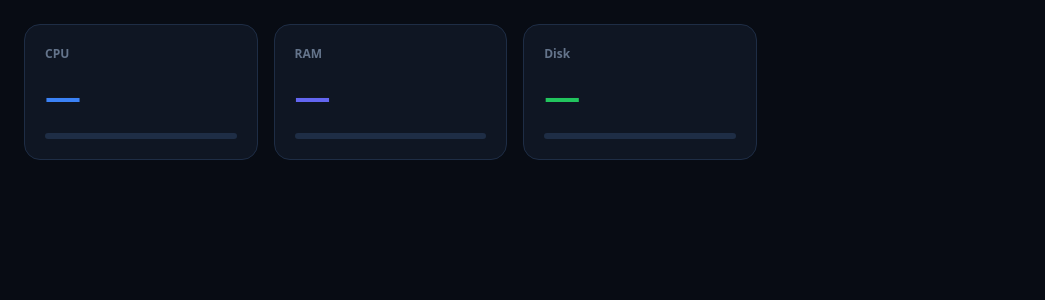
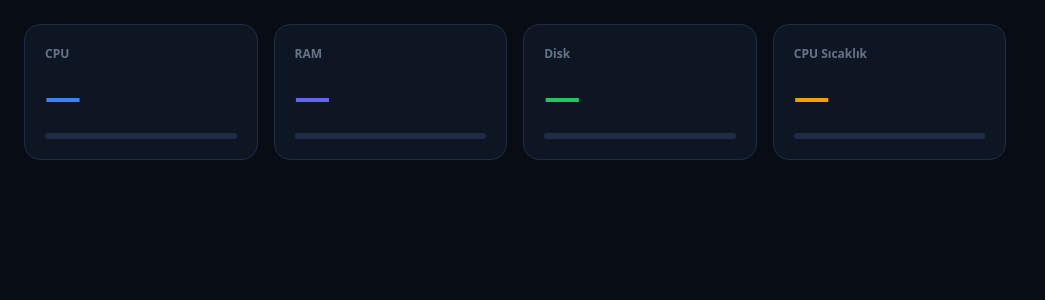
Before and after one commit to SerhanEnsar/HomeAgent, a FastAPI app: page / in a window 1280 px wide. Shown: the part 60-360 px from the top of the page, without its empty margins (0-1045 px from the left). Run offline with FastAPI, Linux system fonts and the light colour scheme; the visitor is signed in with stand-in values (Sample User, id 1).

Commit message:
feat: add CPU temperature to dashboard and API

```diff
--- a/app/main.py
+++ b/app/main.py
@@ -1,4 +1,4 @@
-from fastapi import FastAPI, Request, Form
+from fastapi import FastAPI, Request, Form, Query
 from fastapi.responses import HTMLResponse, RedirectResponse
 from starlette.middleware.sessions import SessionMiddleware
 from fastapi.templating import Jinja2Templates
@@ -46,12 +46,23 @@
         return RedirectResponse("/login", status_code=302)
     return templates.TemplateResponse("dashboard.html", {"request": request})
 
+from fastapi import FastAPI, Request, Form, Query
+
 @app.get("/api/status")
-def api_status(api_key: str = ""):
+def api_status(api_key: str = Query(default="")):
     if api_key != os.getenv("API_KEY"):
         return JSONResponse({"error": "unauthorized"}, status_code=401)
+
+    # CPU temperature
+    try:
+        temp_str = open("/sys/class/thermal/thermal_zone0/temp").read().strip()
+        cpu_temp = round(int(temp_str) / 1000, 1)
+    except:
+        cpu_temp = None
+
     return {
         "cpu_percent": psutil.cpu_percent(interval=0.2),
         "ram_percent": psutil.virtual_memory().percent,
         "disk_percent": psutil.disk_usage("/").percent,
+        "cpu_temp": cpu_temp,
     }
--- a/templates/dashboard.html
+++ b/templates/dashboard.html
@@ -85,6 +85,7 @@
     .cpu .value { color: #3b82f6; }
     .ram .value { color: #6366f1; }
     .disk .value { color: #22c55e; }
+    .temp .value { color: #f59e0b; }
   </style>
 </head>
 <body>
@@ -112,20 +113,28 @@
       <div class="value" id="disk">—</div>
       <div class="bar"><div class="bar-fill" id="disk_bar" style="width:0%"></div></div>
     </div>
+
+    <div class="card temp">
+      <div class="label">CPU Sıcaklık</div>
+      <div class="value" id="temp">—</div>
+      <div class="bar"><div class="bar-fill" id="temp_bar" style="width:0%"></div></div>
+    </div>
   </div>
 
   <script>
     async function refresh() {
-      const res = await fetch("/api/status", { cache: "no-store" });
+      const res = await fetch("/api/status?api_key=YOUR_API_KEY", { cache: "no-store" });
       const d = await res.json();
 
       document.getElementById("cpu").textContent = d.cpu_percent.toFixed(1) + "%";
       document.getElementById("ram").textContent = d.ram_percent.toFixed(1) + "%";
       document.getElementById("disk").textContent = d.disk_percent.toFixed(1) + "%";
+      document.getElementById("temp").textContent = d.cpu_temp !== null ? d.cpu_temp + "°C" : "—";
 
       document.getElementById("cpu_bar").style.width = d.cpu_percent + "%";
       document.getElementById("ram_bar").style.width = d.ram_percent + "%";
       document.getElementById("disk_bar").style.width = d.disk_percent + "%";
+      document.getElementById("temp_bar").style.width = d.cpu_temp !== null ? (d.cpu_temp / 100 * 100) + "%" : "0%";
     }
 
     refresh();
```
